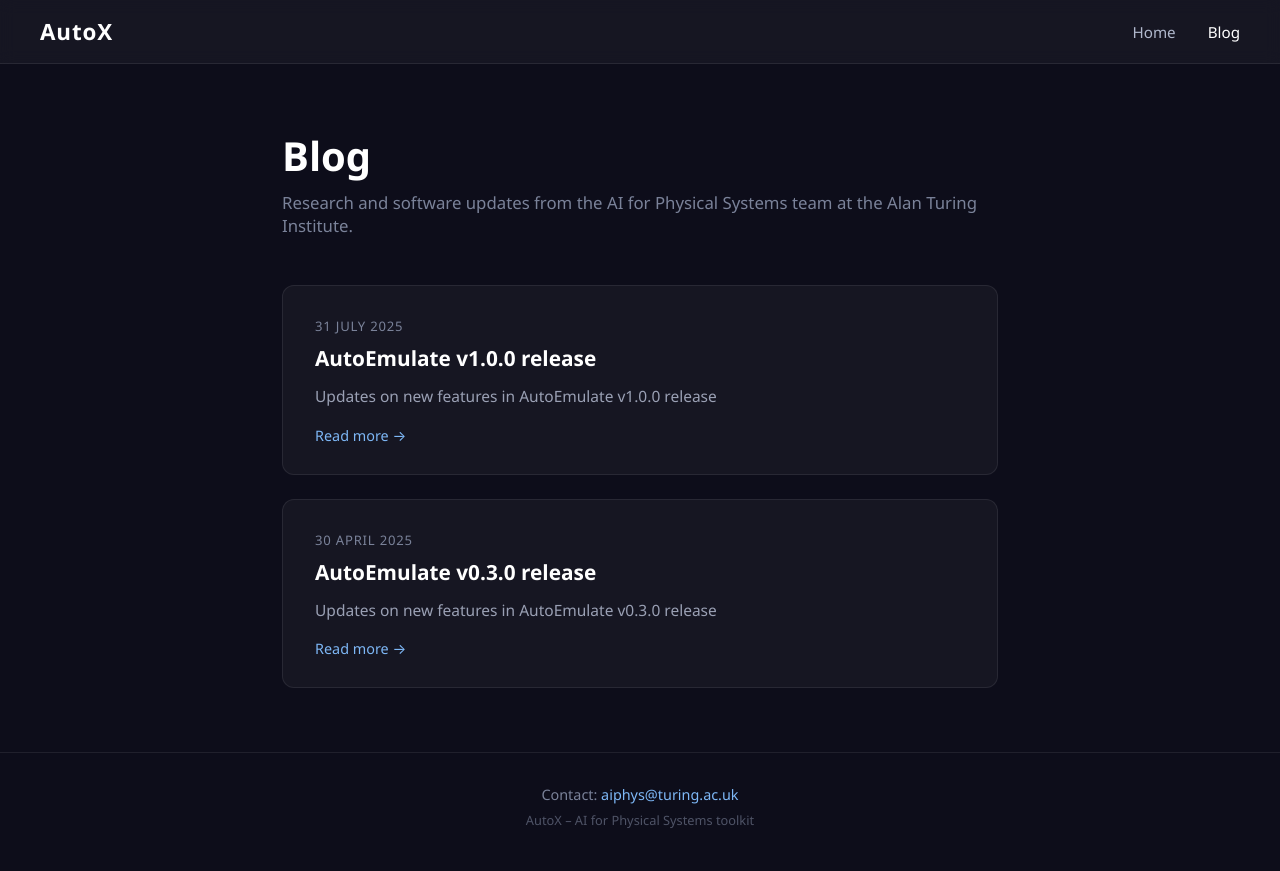
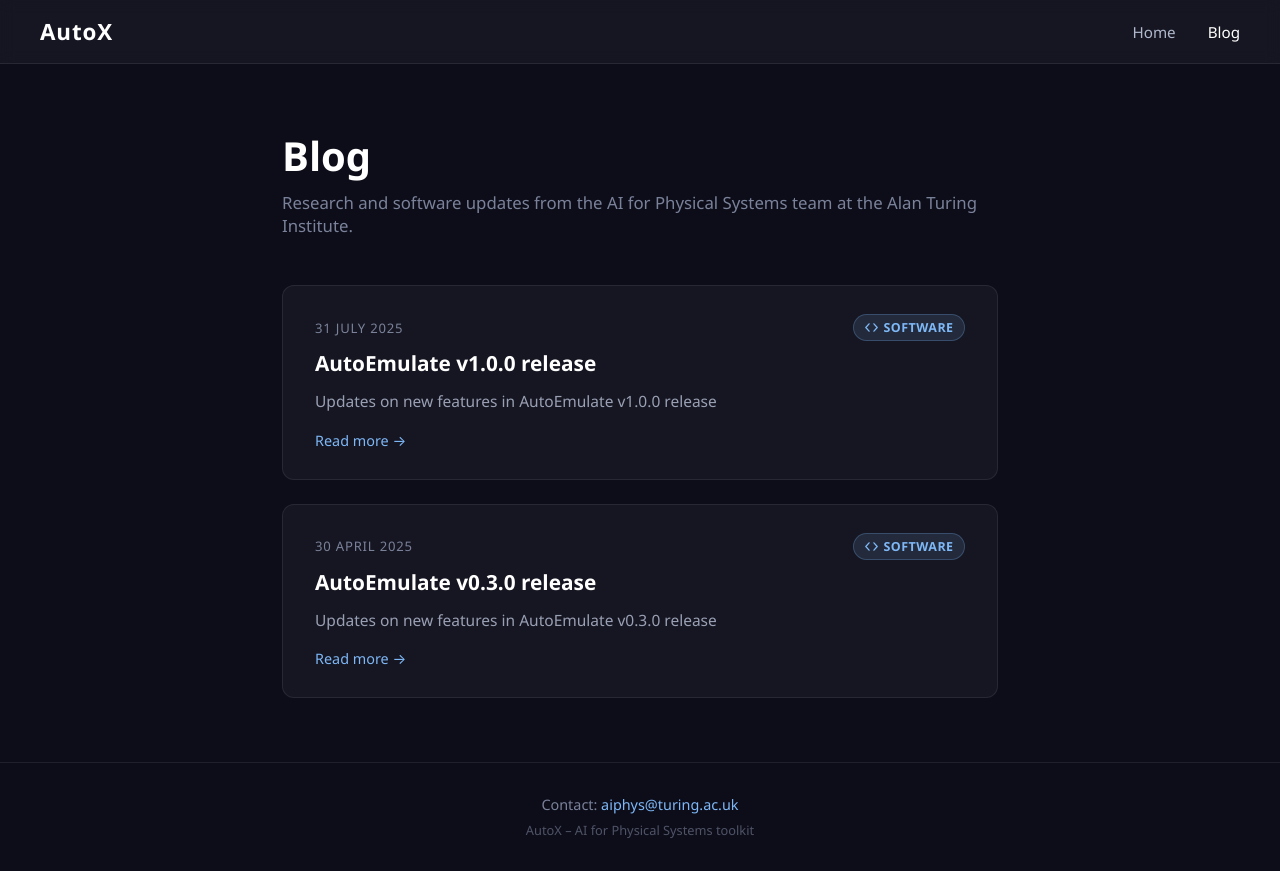
Before and after one commit to alan-turing-institute/autox, a SvelteKit app: page /blog in a window 1280 px wide. Built offline with nearby package versions, Linux system fonts and the light colour scheme.

Commit message:
add research/software blog categories

```diff
--- a/src/lib/posts.ts
+++ b/src/lib/posts.ts
@@ -3,6 +3,7 @@
 	title: string;
 	date: string;
 	description: string;
+	category: 'software' | 'research';
 	content: string;
 }
 
@@ -41,6 +42,7 @@
 			title: data.title,
 			date: data.date,
 			description: data.description,
+			category: (data.category === 'software' ? 'software' : 'research') as Post['category'],
 			content
 		};
 	})
--- a/src/lib/posts/autoemulatev030.md
+++ b/src/lib/posts/autoemulatev030.md
@@ -1,6 +1,7 @@
 ---
 title: "AutoEmulate v0.3.0 release"
 date: 2025-04-30
+category: software
 description: "Updates on new features in AutoEmulate v0.3.0 release"
 ---
 
--- a/src/lib/posts/autoemulatev100.md
+++ b/src/lib/posts/autoemulatev100.md
@@ -1,6 +1,7 @@
 ---
 title: "AutoEmulate v1.0.0 release"
 date: 2025-07-31
+category: software
 description: "Updates on new features in AutoEmulate v1.0.0 release"
 ---
 
--- a/src/routes/blog/+page.svelte
+++ b/src/routes/blog/+page.svelte
@@ -14,7 +14,26 @@
 		{#each posts as post}
 			<li>
 				<a href="/blog/{post.slug}" class="post-card">
-					<span class="date">{new Date(post.date).toLocaleDateString('en-GB', { year: 'numeric', month: 'long', day: 'numeric' })}</span>
+					<div class="card-meta">
+						<span class="date">{new Date(post.date).toLocaleDateString('en-GB', { year: 'numeric', month: 'long', day: 'numeric' })}</span>
+						<span class="badge {post.category}">
+							{#if post.category === 'software'}
+								<svg viewBox="0 0 16 16" fill="none" xmlns="http://www.w3.org/2000/svg" aria-hidden="true">
+									<polyline points="5,3.5 1,8 5,12.5" stroke="currentColor" stroke-width="1.6" stroke-linecap="round" stroke-linejoin="round"/>
+									<polyline points="11,3.5 15,8 11,12.5" stroke="currentColor" stroke-width="1.6" stroke-linecap="round" stroke-linejoin="round"/>
+								</svg>
+								Software
+							{:else}
+								<svg viewBox="0 0 16 16" fill="none" xmlns="http://www.w3.org/2000/svg" aria-hidden="true">
+									<rect x="2.5" y="1.5" width="9" height="12" rx="1" stroke="currentColor" stroke-width="1.5"/>
+									<line x1="5" y1="5.5" x2="9" y2="5.5" stroke="currentColor" stroke-width="1.5" stroke-linecap="round"/>
+									<line x1="5" y1="8" x2="9" y2="8" stroke="currentColor" stroke-width="1.5" stroke-linecap="round"/>
+									<line x1="5" y1="10.5" x2="7.5" y2="10.5" stroke="currentColor" stroke-width="1.5" stroke-linecap="round"/>
+								</svg>
+								Research
+							{/if}
+						</span>
+					</div>
 					<h2>{post.title}</h2>
 					<p>{post.description}</p>
 					<span class="read-more">Read more →</span>
@@ -79,6 +98,43 @@
 		letter-spacing: 0.06em;
 	}
 
+	.card-meta {
+		display: flex;
+		align-items: center;
+		justify-content: space-between;
+		margin-bottom: 0.1rem;
+	}
+
+	.badge {
+		display: inline-flex;
+		align-items: center;
+		gap: 0.35rem;
+		font-size: 0.78rem;
+		font-weight: 600;
+		letter-spacing: 0.04em;
+		padding: 0.25rem 0.65rem;
+		border-radius: 999px;
+		text-transform: uppercase;
+	}
+
+	.badge svg {
+		width: 13px;
+		height: 13px;
+		flex-shrink: 0;
+	}
+
+	.badge.software {
+		background: rgba(126, 184, 247, 0.12);
+		color: #7eb8f7;
+		border: 1px solid rgba(126, 184, 247, 0.25);
+	}
+
+	.badge.research {
+		background: rgba(167, 139, 250, 0.12);
+		color: #a78bfa;
+		border: 1px solid rgba(167, 139, 250, 0.25);
+	}
+
 	.post-card h2 {
 		font-size: 1.3rem;
 		font-weight: 700;
```
